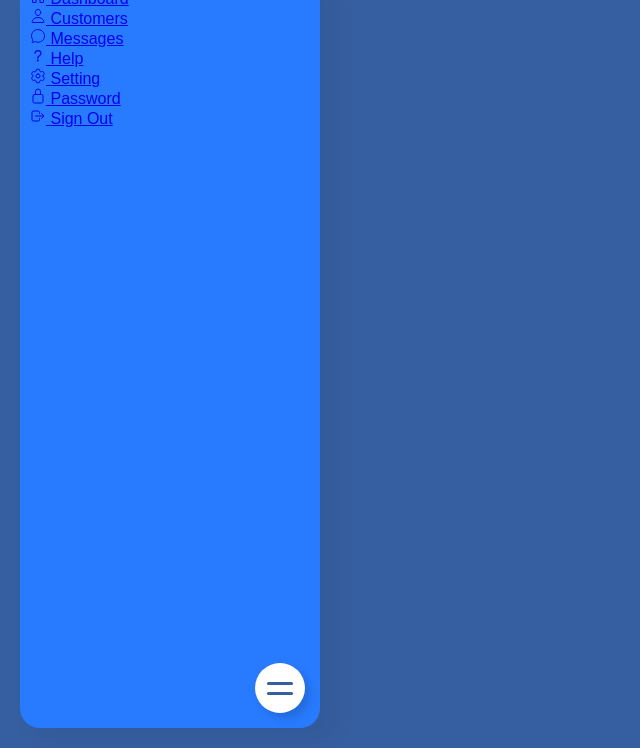
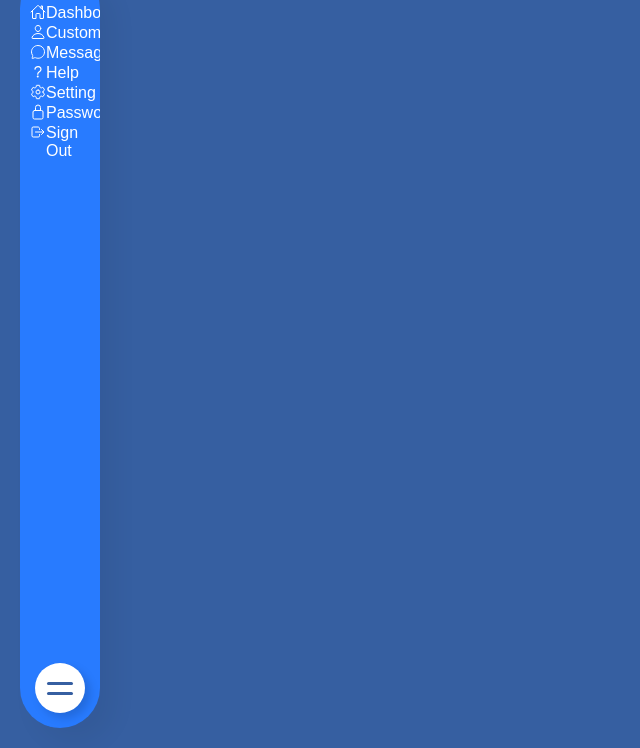
Before and after one commit to Linh777GKOG/Sidebar_menu, a plain HTML site: page index.html in a window 1280 px wide. Shown: the part 52-800 px from the top of the page, without its empty margins (0-640 px from the left). Drawn offline with nearby package versions, Linux system fonts and the light colour scheme.

Commit message:
style navigation

```diff
--- a/index.html
+++ b/index.html
@@ -119,5 +119,13 @@
       nomodule
       src="https://unpkg.com/ionicons@5.5.2/dist/ionicons/ionicons.js"
     ></script>
+
+    <script>
+      let navigation = document.querySelector('.navigation');
+      let toggle = document.querySelector('.toggle');
+      toggle.onclick = function () {
+        navigation.classList.toggle('active');
+      };
+    </script>
   </body>
 </html>
--- a/style.css
+++ b/style.css
@@ -17,11 +17,16 @@ body {
   inset: 20px;
   background: #287bff;
   width: 80px;
-  width: 300px;
   border-left: 10px solid #287bff;
-  border-radius: 20px;
+  border-radius: 50px;
   overflow: hidden;
   box-shadow: 15px 15px 25px rgba(0, 0, 0, 0.05);
+  transition: 0.5s;
+}
+
+.navigation.active {
+  width: 300px;
+  border-radius: 20px;
 }
 
 .toggle {
@@ -60,3 +65,33 @@ body {
   transform: translateY(5px);
   transition: 1s;
 }
+
+.navigation.active .toggle::before {
+  transform: translateY(0px) rotate(-405deg);
+}
+.navigation.active .toggle::after {
+  transform: translateY(0px) rotate(225deg);
+}
+
+.navigation ul {
+  position: absolute;
+  top: 0;
+  left: 0;
+  width: 100%;
+}
+
+.navigation ul li {
+  position: relative;
+  list-style: none;
+  width: 100%;
+  /* background: #fff; */
+}
+
+.navigation ul li a {
+  position: relative;
+  display: block;
+  width: 100%;
+  display: flex;
+  text-decoration: none;
+  color: #fff;
+}
```
